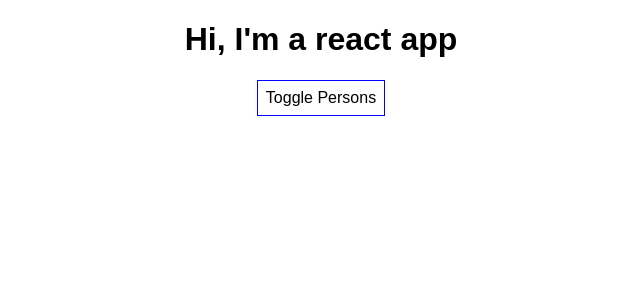
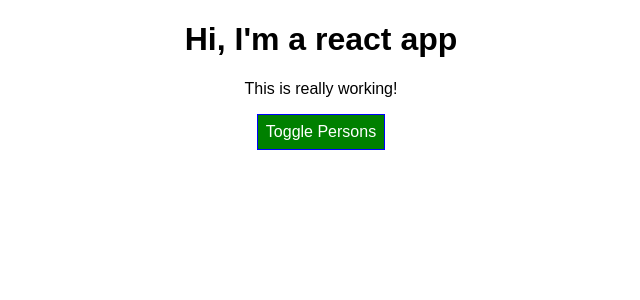
Before and after one commit to chasedmartin/udemy-react-training, a React (Create React App) app: page / in a window 1280 px wide. Shown: the top 300 px of the page, without its empty margins (319-959 px from the left). Built offline with nearby package versions, Linux system fonts and the light colour scheme.

Commit message:
67. Setting Class Names Dynamically

```diff
--- a/src/App.css
+++ b/src/App.css
@@ -1,3 +1,11 @@
 .App {
   text-align: center;
 }
+
+.red {
+  color: red;
+}
+
+.bold {
+  font-weight: bold;
+}
--- a/src/App.js
+++ b/src/App.js
@@ -44,7 +44,8 @@
 
   render() {
     const style ={
-      backgroundColor: 'white',
+      backgroundColor: 'green',
+      color: 'white',
       font: 'inherit',
       border: '1px solid blue',
       padding: '8px',
@@ -66,11 +67,22 @@
           })}
           </div>
       );
+
+      style.backgroundColor = 'red';
+    }
+
+    const classes = [];
+    if(this.state.persons.length <= 2){
+      classes.push('red');
+    }
+    if(this.state.persons.length <= 1){
+      classes.push('bold');
     }
 
      return (
       <div className="App">
         <h1>Hi, I'm a react app</h1>
+        <p className={classes.join(' ')}>This is really working!</p>
         <button
           style={style}
           onClick={this.togglePersonsHandler}>Toggle Persons</button>
```
